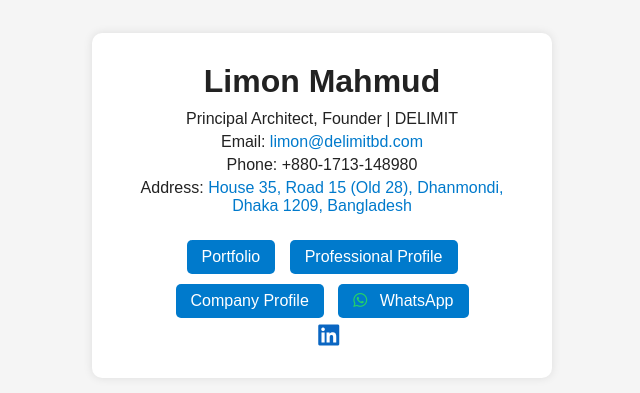
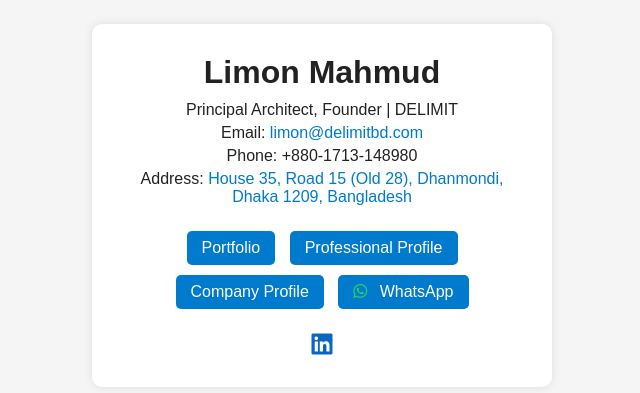
Before and after one commit to limon3497/delimitbd.com, a plain HTML site: page index.html in a window 1280 px wide. Shown: the part 195-588 px from the top of the page, without its empty margins (318-958 px from the left). Drawn offline with Linux system fonts and the light colour scheme.

Commit message:
Update index.html

```diff
--- a/index.html
+++ b/index.html
@@ -98,7 +98,7 @@
       <a href="https://wa.me/8801713148980" class="btn" target="_blank">
   <i class="fab fa-whatsapp" style="color: #25D366;"></i> WhatsApp</a>
   </div>
-   &nbsp;&nbsp;
+  <br>
 <a href="https://www.linkedin.com/in/arlimon/" target="_blank" style="text-decoration: none;">
   <i class="fab fa-linkedin" style="font-size: 24px; color: #0A66C2;"></i>
 </a>
```
